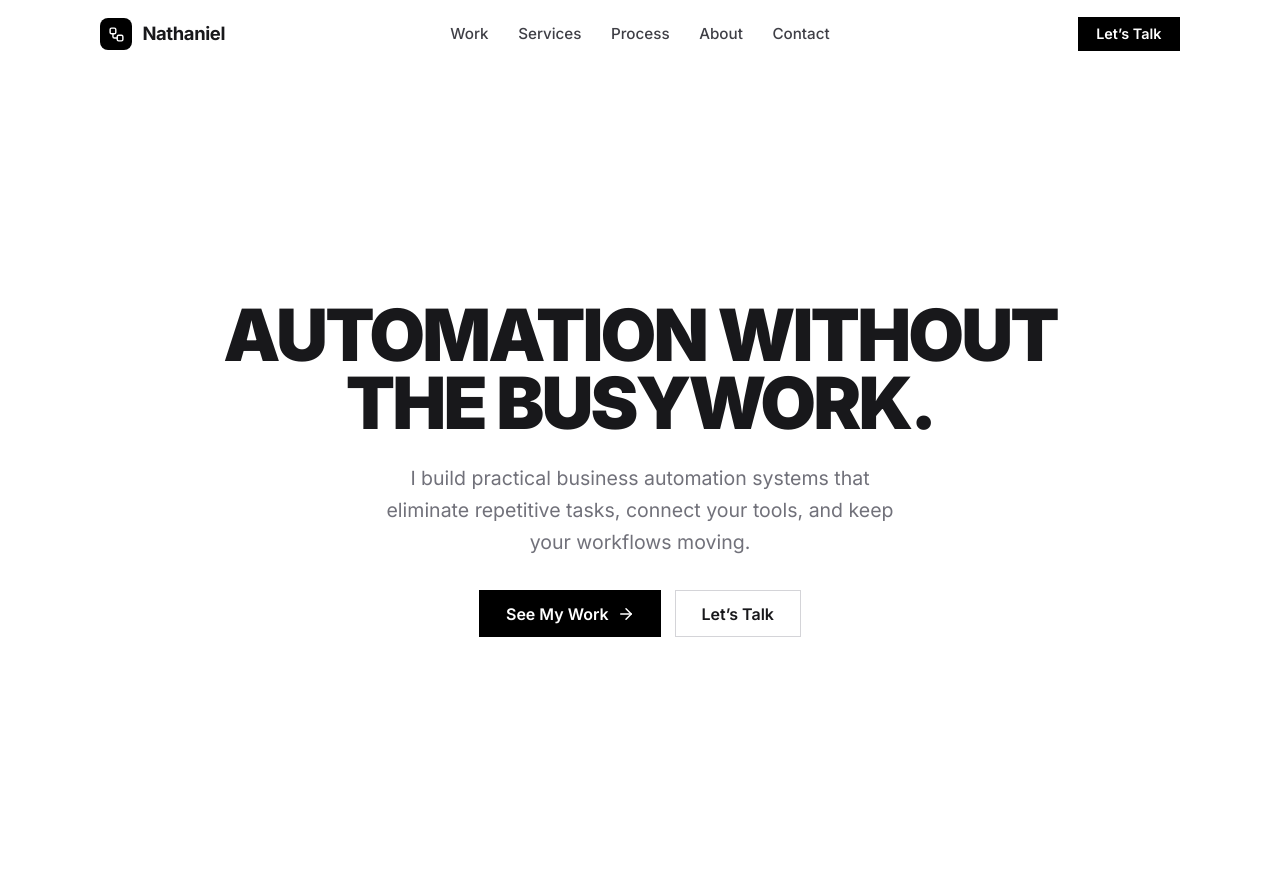
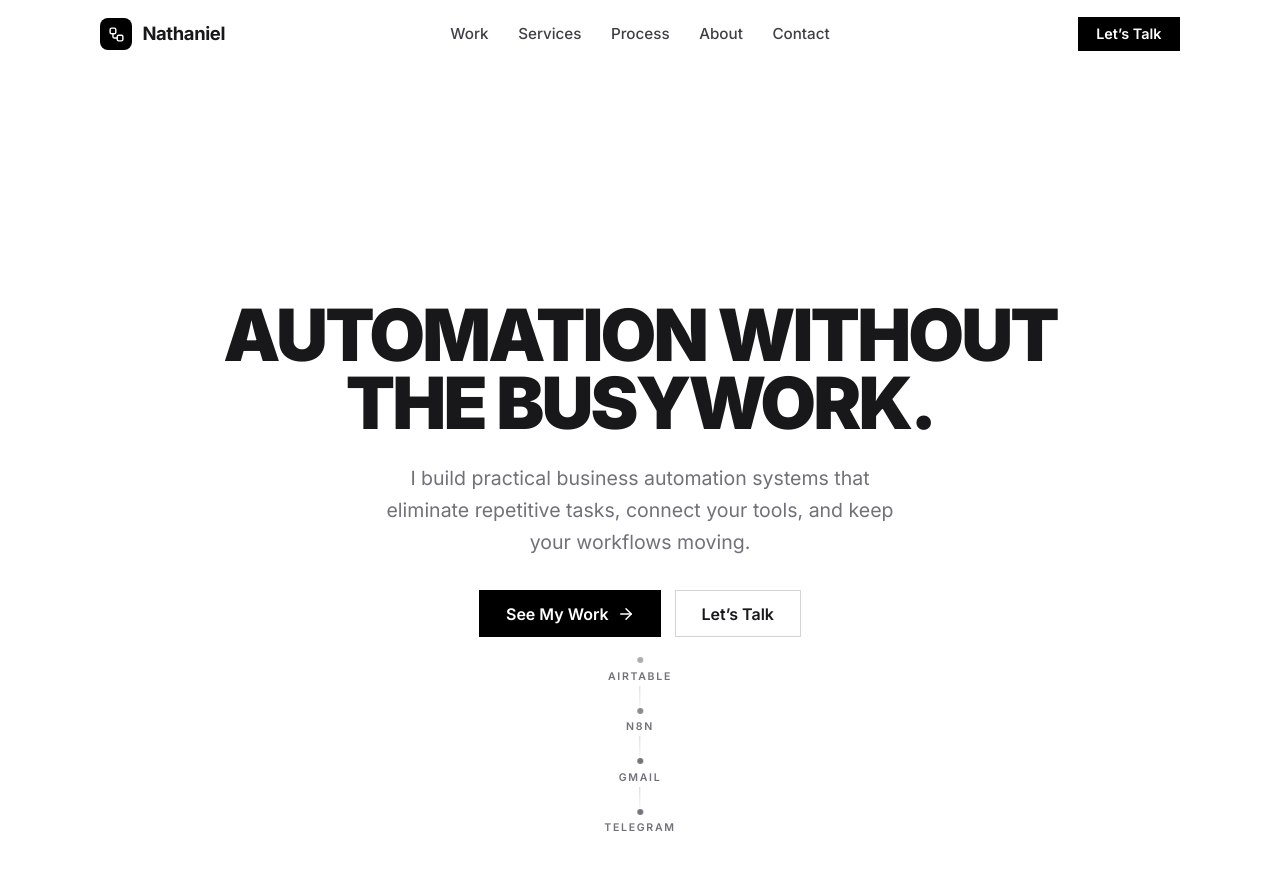
Before and after one commit to NathanielKings/automation, a React (Vite) app: page / in a window 1280 px wide. Built offline with nearby package versions, Linux system fonts and the light colour scheme.

Commit message:
feat: add subtle workflow trail to hero

```diff
--- a/src/components/Hero/Hero.jsx
+++ b/src/components/Hero/Hero.jsx
@@ -1,6 +1,9 @@
+import { Fragment } from 'react'
 import { ArrowRight } from 'lucide-react'
 import Button from '../Button/Button.jsx'
 import styles from './Hero.module.css'
+
+const trail = ['Airtable', 'n8n', 'Gmail', 'Telegram']
 
 function Hero() {
   return (
@@ -25,6 +28,18 @@ function Hero() {
           </div>
         </div>
       </div>
+
+      <div className={styles.trail} aria-hidden="true">
+        {trail.map((name, i) => (
+          <Fragment key={name}>
+            <span className={styles.trailNode}>
+              <span className={styles.trailDot} style={{ animationDelay: `${i * 0.4}s` }} />
+              <span className={styles.trailLabel}>{name}</span>
+            </span>
+            {i < trail.length - 1 && <span className={styles.trailLine} />}
+          </Fragment>
+        ))}
+      </div>
     </section>
   )
 }
--- a/src/components/Hero/Hero.module.css
+++ b/src/components/Hero/Hero.module.css
@@ -9,6 +9,8 @@
 }
 
 .inner {
+  position: relative;
+  z-index: 1;
   display: flex;
   flex-direction: column;
   align-items: center;
@@ -48,6 +50,57 @@
   margin-top: 0.5rem;
 }
 
+.trail {
+  position: absolute;
+  left: 50%;
+  bottom: clamp(1.5rem, 4vh, 3rem);
+  transform: translateX(-50%);
+  z-index: 0;
+  display: flex;
+  flex-direction: column;
+  align-items: center;
+  pointer-events: none;
+}
+
+.trailNode {
+  display: flex;
+  flex-direction: column;
+  align-items: center;
+  gap: 0.35rem;
+}
+
+.trailDot {
+  width: 6px;
+  height: 6px;
+  border-radius: 50%;
+  background: var(--color-gray-500);
+  animation: trailPulse 3s ease-in-out infinite;
+}
+
+.trailLabel {
+  font-size: 0.66rem;
+  font-weight: 600;
+  letter-spacing: 0.16em;
+  text-transform: uppercase;
+  color: var(--color-gray-500);
+}
+
+.trailLine {
+  width: 1px;
+  height: 22px;
+  background: linear-gradient(var(--color-gray-300), var(--color-gray-100));
+}
+
+@keyframes trailPulse {
+  0%,
+  100% {
+    opacity: 0.45;
+  }
+  50% {
+    opacity: 1;
+  }
+}
+
 @keyframes fadeUp {
   from {
     opacity: 0;
```
